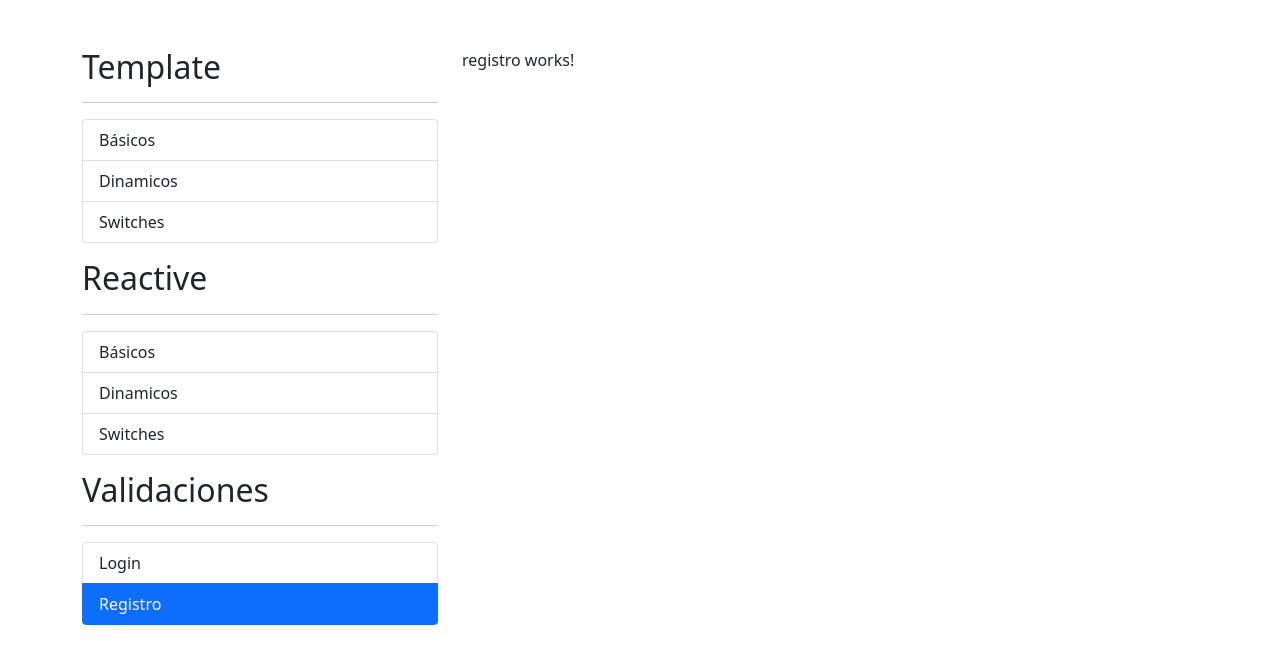
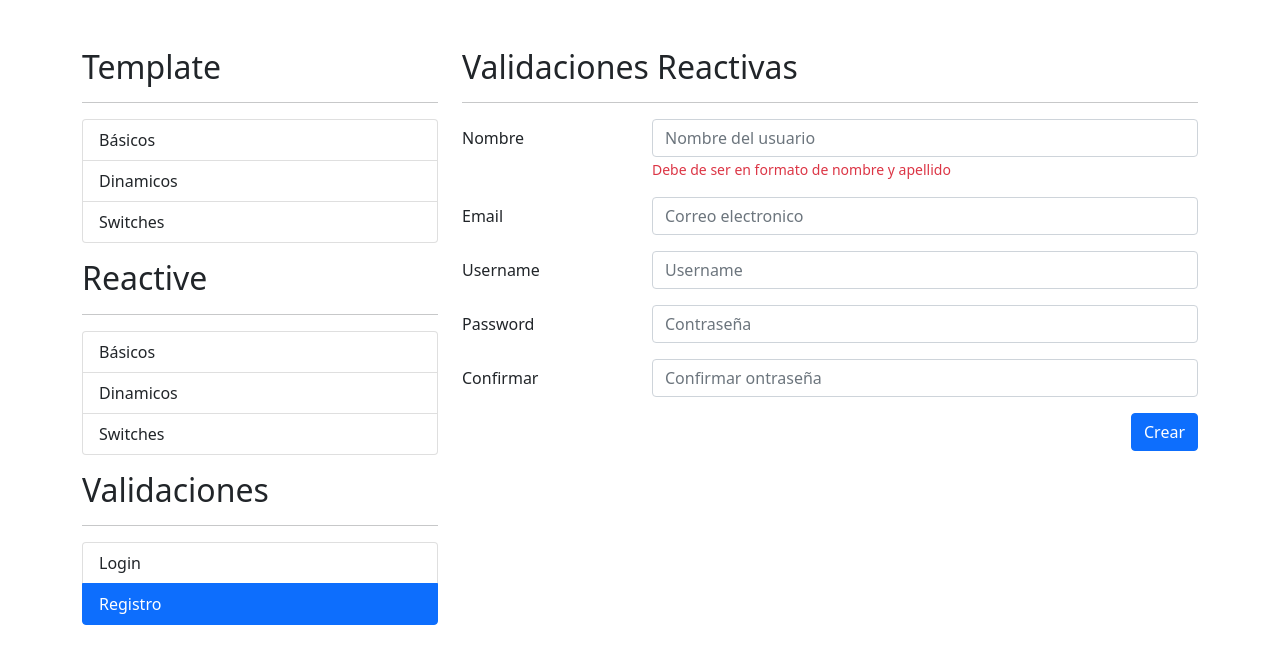
Before and after one commit to Alejandrofenix/Angular-FormulariosApp, an Angular app: page /template/basicos in a window 1280 px wide. Both pictures are taken after a click on the item "Registro". Shown: the top 664 px of the page. Built offline with nearby package versions, Linux system fonts and the light colour scheme.

Commit message:
Se creó la interfaz de las validaciones registro

```diff
--- a/src/app/auth/auth-routing.module.ts
+++ b/src/app/auth/auth-routing.module.ts
@@ -7,8 +7,8 @@
   {
     path: '',
     children: [
+      { path: 'login', component: LoginComponent },
       { path: 'registro', component: RegistroComponent },
-      { path: 'login', component: LoginComponent },
       { path: '**', redirectTo: 'login' }
     ]
   }
--- a/src/app/auth/pages/registro/registro.component.html
+++ b/src/app/auth/pages/registro/registro.component.html
@@ -1 +1,62 @@
-<p>registro works!</p>
+<h2>Validaciones Reactivas</h2>
+<hr>
+
+<div class="row">
+ <div class="col">
+
+  <form autocomplete="off">
+
+   <!-- Nombre -->
+   <div class="row mb-3">
+    <label class="col-sm-3 col-form-label">Nombre</label>
+    <div class="col-sm-9">
+     <input type="text" class="form-control" placeholder="Nombre del usuario">
+     <span class="form-text text-danger"> Debe de ser en formato de nombre y apellido </span>
+    </div>
+   </div>
+
+    <!-- Email -->
+    <div class="row mb-3">
+     <label class="col-sm-3 col-form-label">Email</label>
+     <div class="col-sm-9">
+      <input type="email" class="form-control" placeholder="Correo electronico">
+
+     </div>
+    </div>
+
+     <!-- Username -->
+     <div class="row mb-3">
+      <label class="col-sm-3 col-form-label">Username</label>
+      <div class="col-sm-9">
+       <input type="text" class="form-control" placeholder="Username">
+
+      </div>
+     </div>
+
+      <!-- Password -->
+      <div class="row mb-3">
+       <label class="col-sm-3 col-form-label">Password</label>
+       <div class="col-sm-9">
+        <input type="password" class="form-control" placeholder="Contraseña">
+
+       </div>
+      </div>
+
+      <!-- Confirmar ontraseña -->
+      <div class="row mb-3">
+       <label class="col-sm-3 col-form-label">Confirmar</label>
+       <div class="col-sm-9">
+        <input type="password" class="form-control" placeholder="Confirmar ontraseña">
+
+       </div>
+      </div>
+
+      <div class="row">
+       <div class="col">
+        <button class="btn btn-primary float-end">Crear</button>
+       </div>
+      </div>
+
+  </form>
+ </div>
+</div>
```
